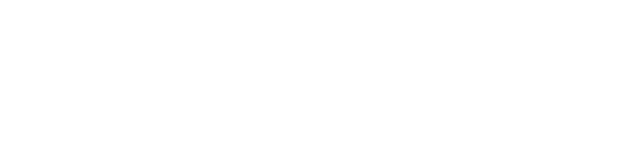
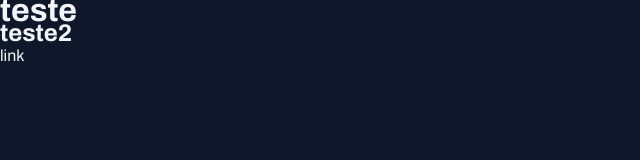
Before and after one commit to rafaelrhp/Portal-de-noticias, a plain HTML site: page index.html in a window 1280 px wide. Shown: the whole page, without its empty margins (0-640 px from the left). Drawn offline with Linux system fonts and the light colour scheme.

Commit message:
add: Adicionando estilo de fontes

```diff
--- a/index.html
+++ b/index.html
@@ -1,9 +1,21 @@
 <!DOCTYPE html>
 <html lang="pt-BR">
   <head>
+    <link rel="preconnect" href="https://fonts.googleapis.com" />
+    <link rel="preconnect" href="https://fonts.gstatic.com" crossorigin />
+
     <meta charset="UTF-8" />
     <meta name="viewport" content="width=device-width, initial-scale=1.0" />
+    <link
+      href="https://fonts.googleapis.com/css2?family=Archivo:ital,wght@0,100..900;1,100..900&display=swap"
+      rel="stylesheet"
+    />
+    <link rel="stylesheet" href="styles/index.css">
     <title>Portal de Noticias</title>
   </head>
-  <body></body>
+  <body>
+    <h1>teste</h1>
+    <h2>teste2</h2>
+    <a href="#">link</a>
+  </body>
 </html>
--- a/styles/global.css
+++ b/styles/global.css
@@ -11,9 +11,28 @@
     --stroke-color: #1E293B;
     --text-color-primary: #F1F5F9;
     --text-color-secondary: #CBD5E1;
+
+    --font-family: "Archivo", sans-serif;
+    --h1: 800 24px/135% var(--font-family);
+    --h2: 800 16px/140% var(--font-family);
+    --h3: 800 15px/140% var(--font-family);
+    --text-span: 600 14px/145% var(--font-family);
+    --text: 400 16px/140% var(--font-family);
+    --text-sm: 400 14px/160% var(--font-family);
+
 }
 
 body {
+    font: var(--text);
     color: var(--text-color-primary);
     background-color: var(--bg-color);
 }
+
+a {
+    text-decoration: none;
+    color: inherit;
+}
+
+a:hover {
+    color: var(--brand-color-light);
+}
```
